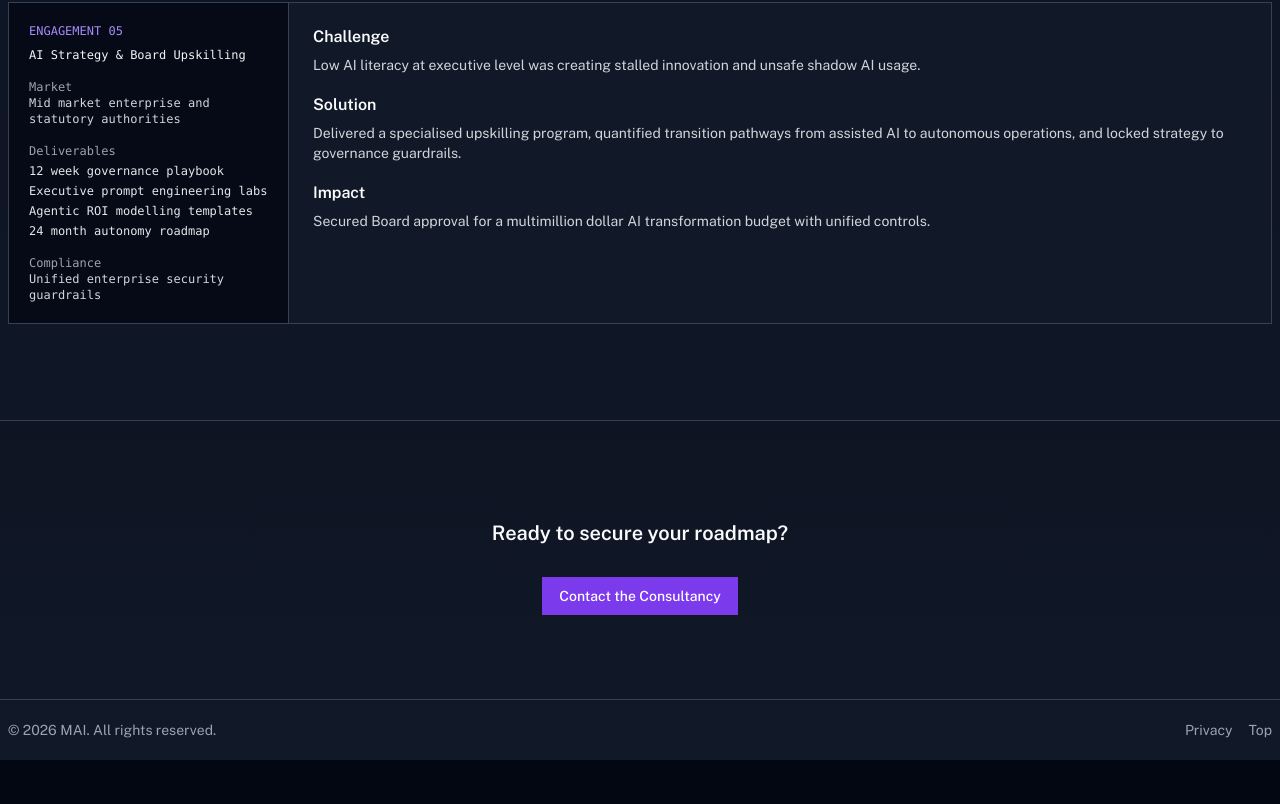
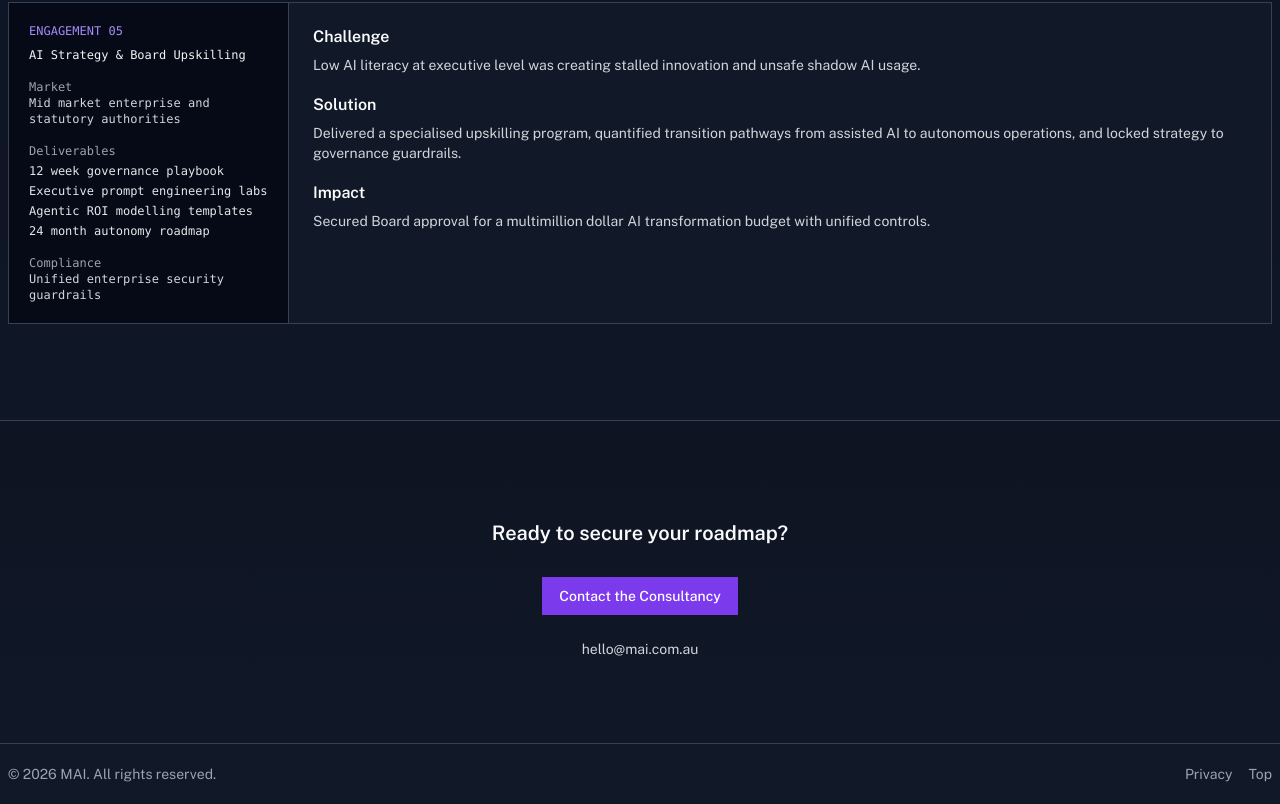
Before and after one commit to DocMidnight117/midnightai, a website: page engagements.html in a window 1280 px wide. Shown: the part 2056-2860 px from the top of the page. Before the commit the page ends 2816 px from the top, so only its background shows below. Drawn offline with nearby package versions, Linux system fonts and the light colour scheme.

Commit message:
Revert "Remove placeholder email address"
This reverts commit b5556d600b12d1e10a09bd7a7dab6f523a811642.

```diff
--- a/engagements.html
+++ b/engagements.html
@@ -293,6 +293,7 @@
               Contact the Consultancy
             </a>
           </div>
+          <a class="text-body text-neutral-300 no-underline hover:underline" href="mailto:hello@mai.com.au">hello@mai.com.au</a>
         </div>
       </section>
     </main>
```
Also changed, not shown: index.html (+1 -0 lines).
